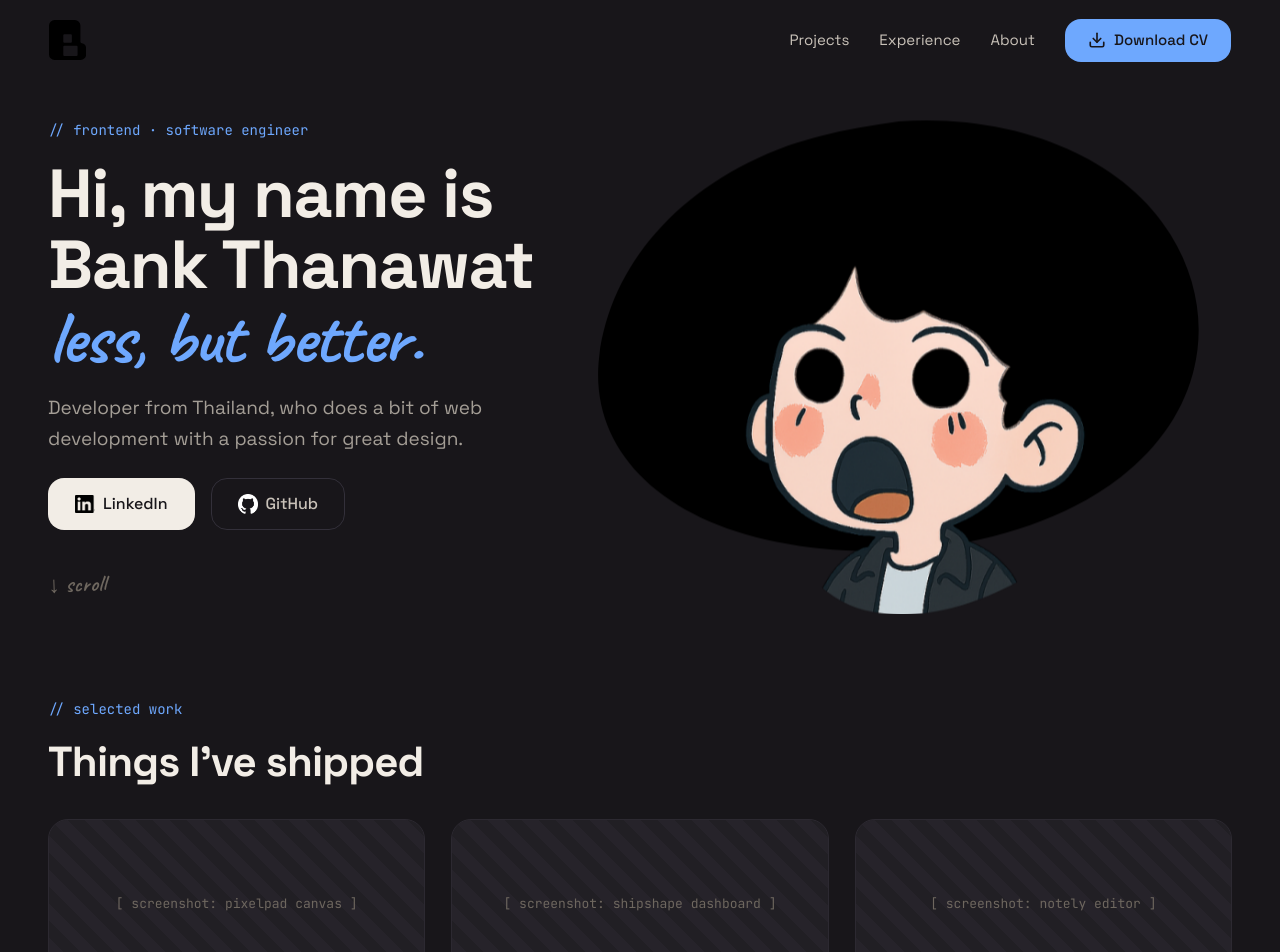
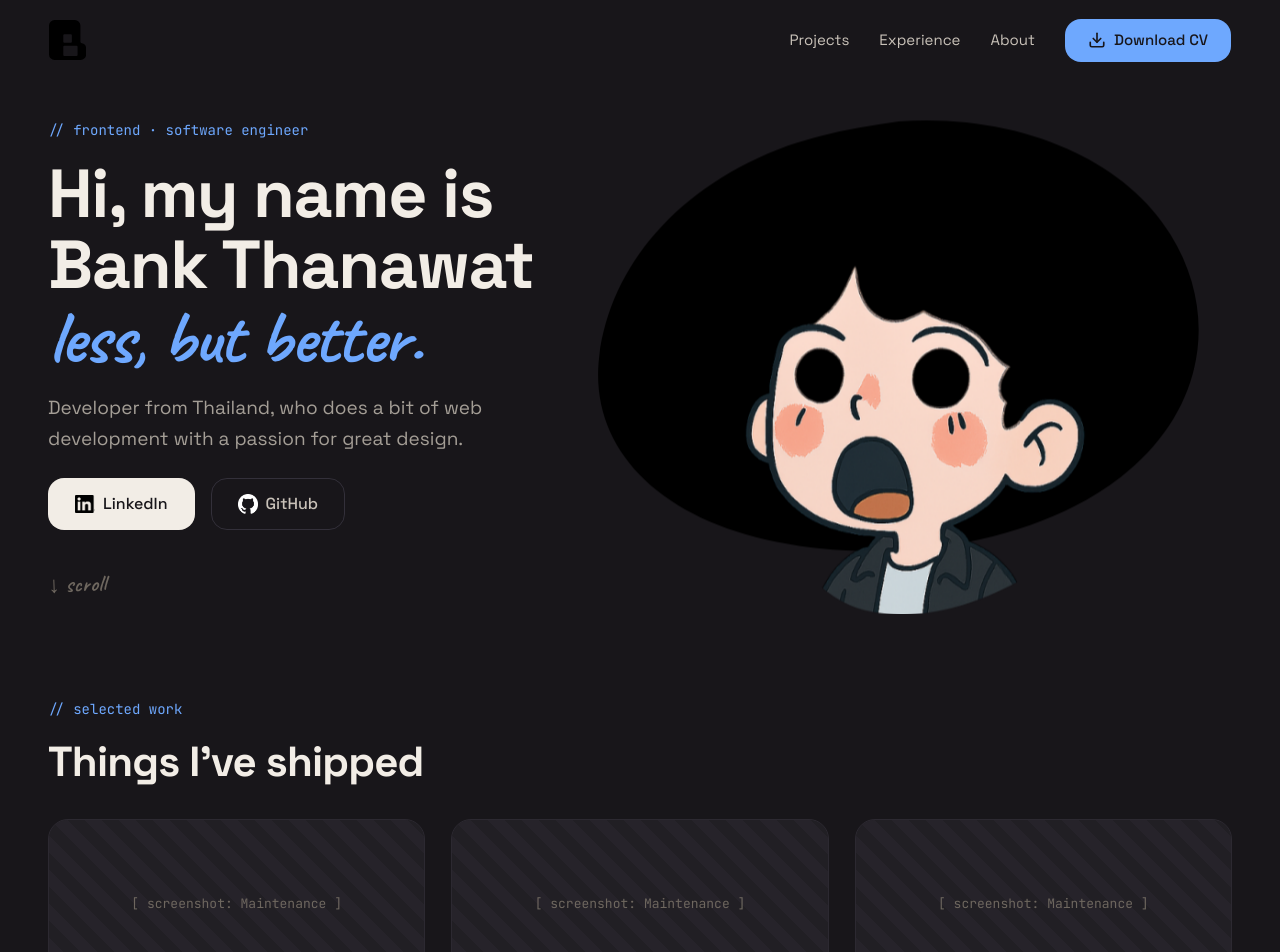
Before and after one commit to thanawangk/web-portfolio, a Next.js app: page / in a window 1280 px wide. Shown: the top 952 px of the page. Built offline with nearby package versions, Linux system fonts and the light colour scheme.

Commit message:
feat: hold project section

```diff
--- a/app/page.tsx
+++ b/app/page.tsx
@@ -27,7 +27,7 @@ export default function Home() {
           <SectionHeading className="mb-[26px]">
             Things I've shipped
           </SectionHeading>
-          <div className="grid grid-cols-[repeat(auto-fit,minmax(280px,1fr))] gap-[clamp(18px,2.5vw,26px)]">
+          <div className="grid grid-cols-[repeat(auto-fit,minmax(360px,1fr))] gap-[clamp(18px,2.5vw,26px)]">
             {projects.map((project, i) => (
               <ProjectCard
                 key={project.slug}
--- a/components/ProjectCard.tsx
+++ b/components/ProjectCard.tsx
@@ -11,10 +11,11 @@ const tilts: Record<Tilt, string> = {
 export function ProjectCard({ project, tilt = "left" }: ProjectCardProps) {
   return (
     <Link
-      href={`/projects/${project.slug}`}
+      href="/" // href={`/projects/${project.slug}`}
       className={`block overflow-hidden rounded-card border-[1.5px] border-border bg-surface text-text transition-[translate,rotate,border-color] duration-200 hover:-translate-y-[5px] hover:border-accent hover:text-text ${tilts[tilt]}`}
     >
-      <ScreenshotSlot caption={project.shot} className="h-[168px]" />
+      {/* caption={project.shot} */}
+      <ScreenshotSlot caption={"Maintenance"} className="h-[168px]" />
       <div className="p-5">
         <div className="mb-2 flex items-baseline gap-3">
           <span className="font-mono text-[13px] text-accent">
```
